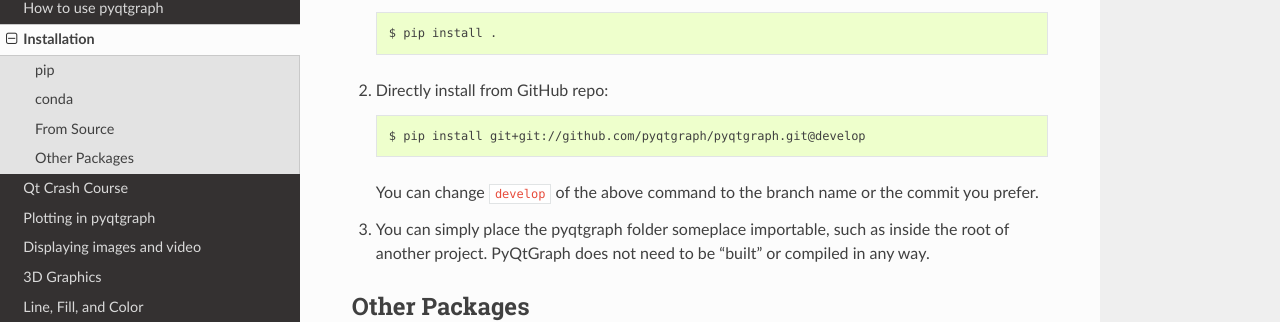
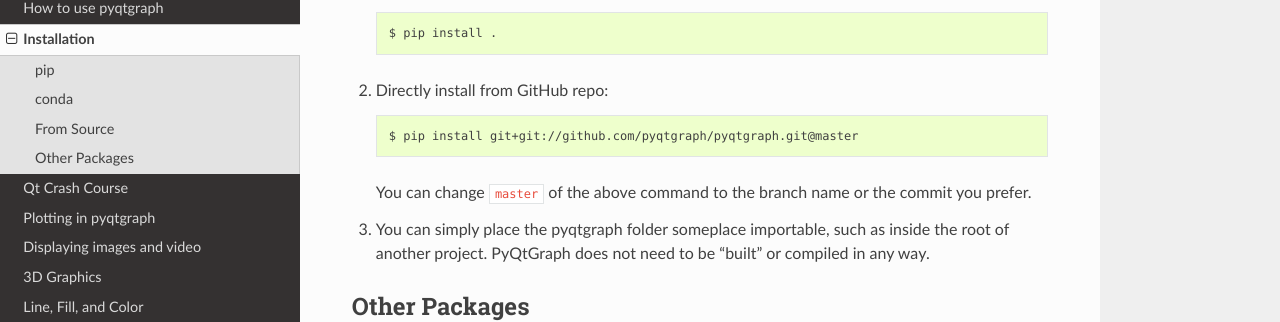
Before and after one commit to pyqtgraph/pyqtgraph, a Sphinx documentation site: the page built from doc/source/installation.rst, in a window 1280 px wide and 900 px high, scrolled down 982 px. Shown: the part 196-518 px from the top of the window. Built offline with Sphinx 7.4.7 and the Read the Docs theme 2.0.0, drawn with Linux system fonts in a browser that asks for light colours.

Commit message:
Remove a few remaining mentions of the develop branch

```diff
--- a/azure-pipelines.yml
+++ b/azure-pipelines.yml
@@ -16,7 +16,7 @@ pr:
 
 variables:
   OFFICIAL_REPO: 'pyqtgraph/pyqtgraph'
-  DEFAULT_MERGE_BRANCH: 'develop'
+  DEFAULT_MERGE_BRANCH: 'master'
   disable.coverage.autogenerate: 'true'
 
 stages:
--- a/doc/source/installation.rst
+++ b/doc/source/installation.rst
@@ -49,9 +49,9 @@ To get access to the very latest features and bugfixes you have three choices:
 
 2. Directly install from GitHub repo::
 
-    $ pip install git+git://github.com/pyqtgraph/pyqtgraph.git@develop
+    $ pip install git+git://github.com/pyqtgraph/pyqtgraph.git@master
 
-   You can change ``develop`` of the above command to the branch name or the
+   You can change ``master`` of the above command to the branch name or the
    commit you prefer.
 
 3. You can simply place the pyqtgraph folder someplace importable, such as
```
Also changed, not shown: CONTRIBUTING.md (+1 -1 lines), 1 other file.
